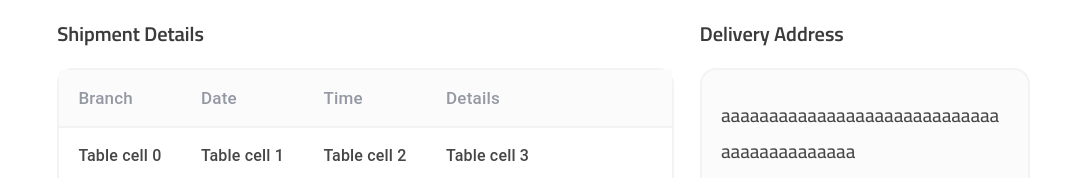
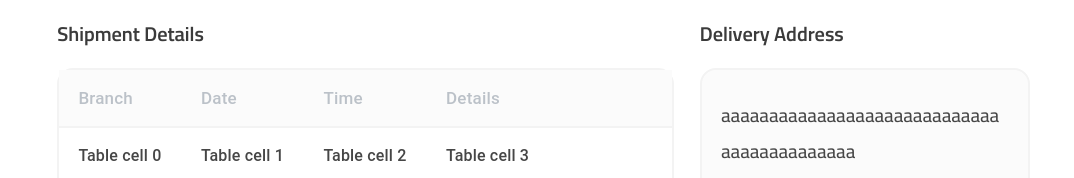
Before and after one commit to Farah-S/shipment_tracking, a React (Create React App) app: page / in a window 1280 px wide. Shown: the part 388-566 px from the top of the page, without its empty margins (96-1170 px from the left). Built offline with nearby package versions, Linux system fonts and the light colour scheme.

Commit message:
font edit

```diff
--- a/src/components/shipment_details_table.js
+++ b/src/components/shipment_details_table.js
@@ -11,7 +11,7 @@ function ShipmentDetailsTable ({data}) {
     //status values: DELIVERED_TO_SENDER, DELIVERED, CANCELLED
 
     const tableCellSX={padding: "1vh 0px", paddingLeft:"1.5vw", height:"5vh", color:"rgb(70, 70, 70)", fontSize:"calc(0px + 2vmin)", fontWeight: "500", borderBottom:"rgb(243, 243, 243)", borderBottomStyle:"solid", borderBottomWidth:"2px"};
-    const tableHeadSX={padding: "1vh 0px", paddingLeft:"1.5vw", height:"5vh", color:"#9398a3", fontSize:"calc(1px + 2vmin)", fontWeight: "500", borderBottom:"rgb(243, 243, 243)", borderBottomStyle:"solid", borderBottomWidth:"2px"};
+    const tableHeadSX={padding: "1vh 0px", paddingLeft:"1.5vw", height:"5vh", color:"#bbc1c8", fontSize:"calc(1px + 2vmin)", fontWeight: "550", borderBottom:"rgb(243, 243, 243)", borderBottomStyle:"solid", borderBottomWidth:"2px"};
 
     return (
         <div style={{width:"96%", justifyContent:"left", paddingBottom:"5vh"}}>
```
